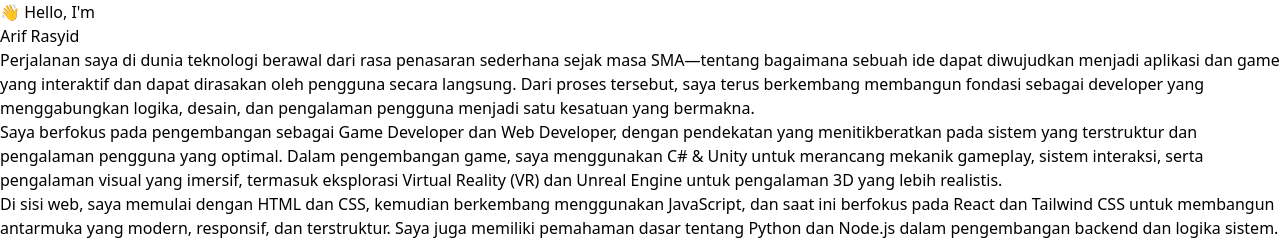
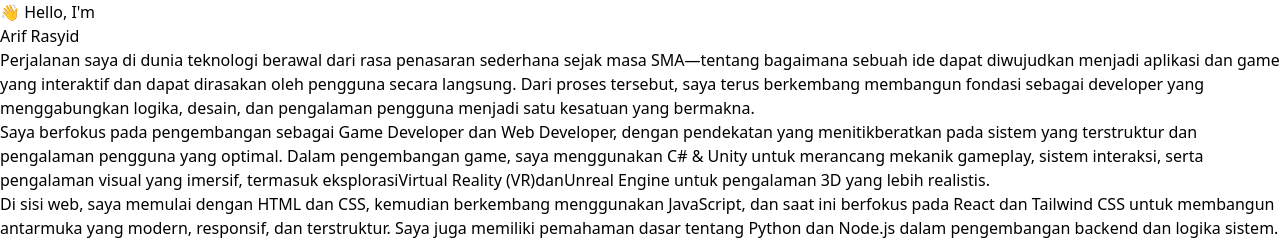
Before and after one commit to MrA-22/My-bio, a React (Vite) app: page / in a window 1280 px wide. Shown: the part 1544-1786 px from the top of the page. Built offline with nearby package versions, Linux system fonts and the light colour scheme.

Commit message:
force update

```diff
--- a/src/components/sections/Hero.jsx
+++ b/src/components/sections/Hero.jsx
@@ -153,7 +153,12 @@ export default function Hero() {
               Saya berfokus pada pengembangan sebagai{" "}
               <span className="text-cyan-400 font-semibold">Game Developer</span> dan{" "}
               <span className="text-purple-400 font-semibold">Web Developer</span>, dengan pendekatan yang menitikberatkan pada sistem yang terstruktur dan pengalaman pengguna yang optimal. Dalam pengembangan game, saya menggunakan{" "}
-              <span className="text-cyan-400 font-semibold">C# & Unity</span> untuk merancang mekanik gameplay, sistem interaksi, serta pengalaman visual yang imersif, termasuk eksplorasi Virtual Reality (VR) dan Unreal Engine untuk pengalaman 3D yang lebih realistis.
+              <span className="text-cyan-400 font-semibold">C# & Unity</span> untuk merancang mekanik
+              gameplay, sistem interaksi, serta pengalaman visual yang imersif,
+              termasuk eksplorasi
+              <span className="text-cyan-400 font-semibold">Virtual Reality (VR)</span>
+              dan
+              <span className="text-cyan-400 font-semibold">Unreal Engine</span> untuk pengalaman 3D yang lebih realistis.
             </p>
 
             <p className="text-gray-400 mt-3 leading-relaxed">
```
